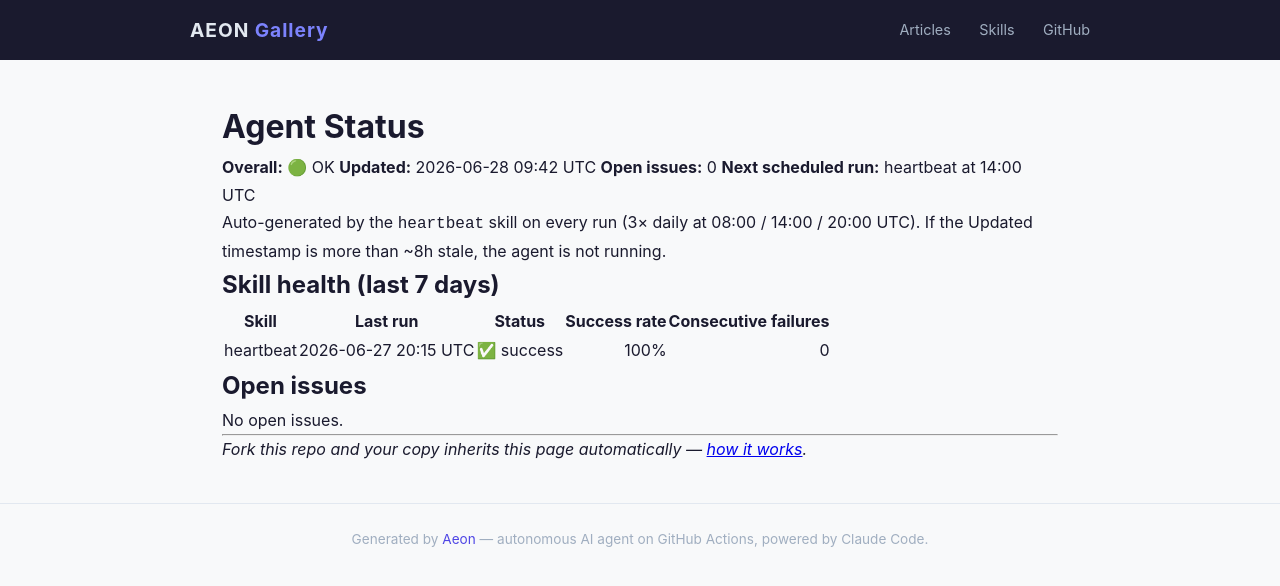
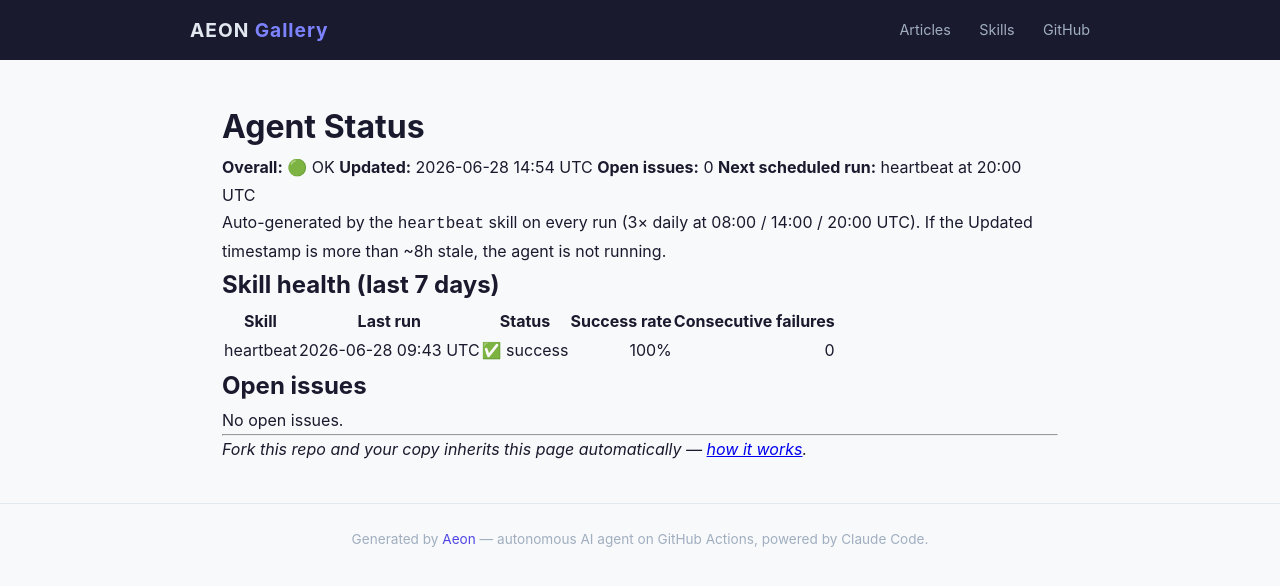
Before and after one commit to amaz98/maz-aeon, a Jekyll site: the page built from docs/status.md, in a window 1280 px wide. Shown: the top 586 px of the page. Built offline with Jekyll 4.4.1, drawn with Linux system fonts in a browser that asks for light colours.

Commit message:
chore(heartbeat): auto-commit 2026-06-28

```diff
--- a/docs/status.md
+++ b/docs/status.md
@@ -7,9 +7,9 @@
 # Agent Status
 
 **Overall:** 🟢 OK
-**Updated:** 2026-06-28 09:42 UTC
+**Updated:** 2026-06-28 14:54 UTC
 **Open issues:** 0
-**Next scheduled run:** heartbeat at 14:00 UTC
+**Next scheduled run:** heartbeat at 20:00 UTC
 
 Auto-generated by the `heartbeat` skill on every run (3× daily at 08:00 / 14:00 / 20:00 UTC). If the Updated timestamp is more than ~8h stale, the agent is not running.
 
@@ -17,7 +17,7 @@
 
 | Skill | Last run | Status | Success rate | Consecutive failures |
 |-------|----------|--------|-------------:|---------------------:|
-| heartbeat | 2026-06-27 20:15 UTC | ✅ success | 100% | 0 |
+| heartbeat | 2026-06-28 09:43 UTC | ✅ success | 100% | 0 |
 
 ## Open issues
 
--- a/memory/token-usage.csv
+++ b/memory/token-usage.csv
@@ -87,3 +87,4 @@
 2026-06-27,heartbeat,claude-opus-4-7,11,4336,299459,32041
 2026-06-27,heartbeat,claude-opus-4-7,11,4165,308211,32163
 2026-06-28,heartbeat,claude-opus-4-7,19,3965,681428,32103
+2026-06-28,heartbeat,claude-opus-4-7,426,3665,296932,31314
```
Also changed, not shown: memory/logs/2026-06-28.md (+9 -0 lines), .outputs/heartbeat.md.
